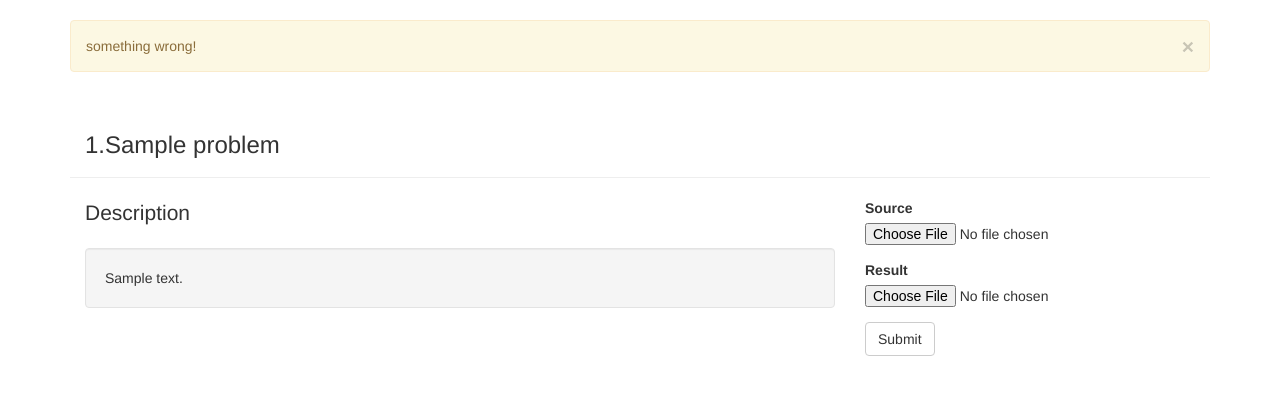
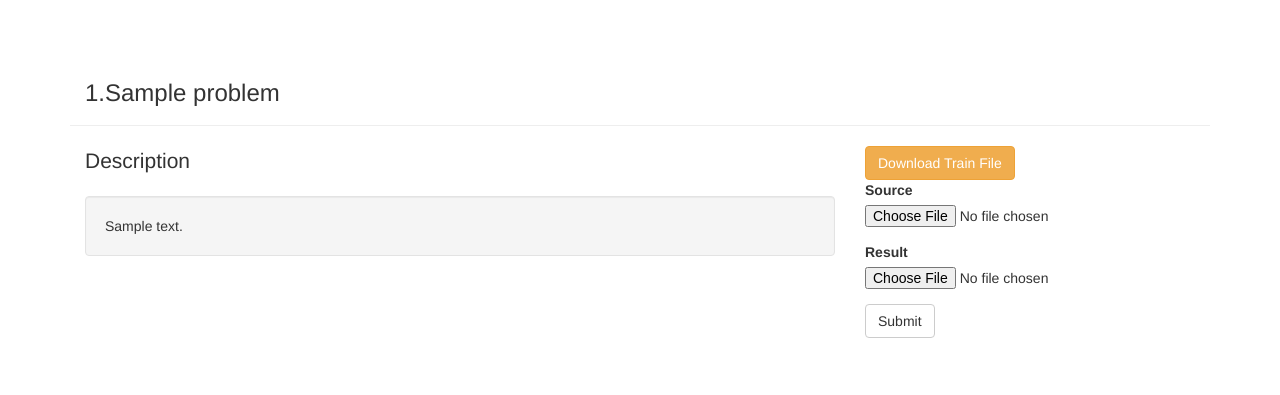
Before and after one commit to hanfei19910905/xiaoxiang-oj, a Flask app: page /problem_set/1/1 in a window 1280 px wide. Shown: the part 52-447 px from the top of the page. Run offline with Flask 2, Linux system fonts and the light colour scheme; a user stored in the database is signed in; tables that the repository leaves empty hold one stand-in row (values such as "Sample post"); some libraries are stand-ins or nearby versions.

Commit message:
support download train file through prob.html

```diff
--- a/app/prob/views.py
+++ b/app/prob/views.py
@@ -68,10 +68,7 @@ def prob_view(hid, pid):
                             os.path.join(app.config['UPLOAD_FOLDER'], problem.judge.code))
         return redirect(url_for("prob.status"))
 
-    else:
-        flash('something wrong!')
-        print("not valid!")
-    return render_template('prob_view.html', problem=problem, form = form, hid = -1)
+    return render_template('prob_view.html', problem=problem, form = form, hid = -1, data = problem.data)
 
 
 @prob.route('/status')
--- a/app/templates/prob_view.html
+++ b/app/templates/prob_view.html
@@ -48,6 +48,7 @@
                     <pre>{{ problem.sample_output }}</pre> -->
             </div>
             <div class="col-sm-4">
+                <a class="btn btn-warning" href="{{url_for('download.download_data', filename = data.name + '_train')}}">Download Train File</a>
                 {{ wtf.quick_form(form) }}
             </div>
         </div>
```
